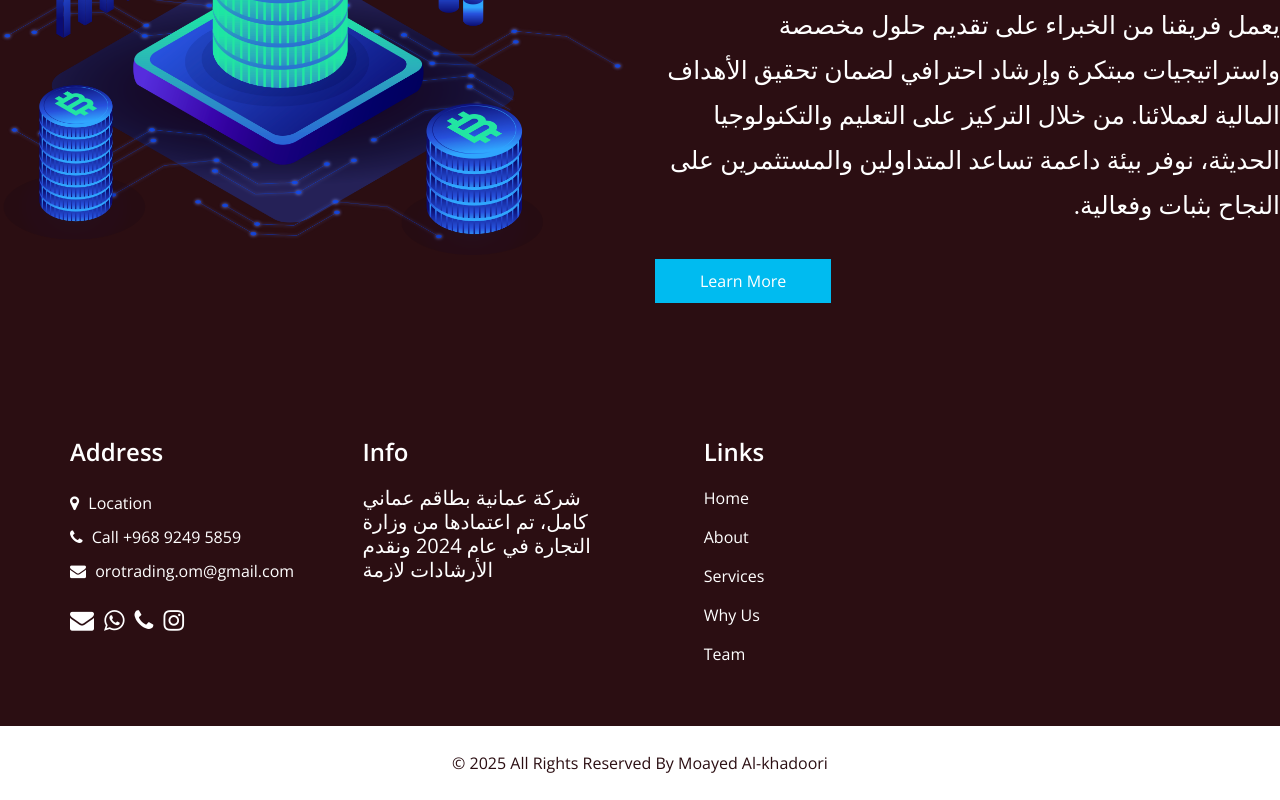
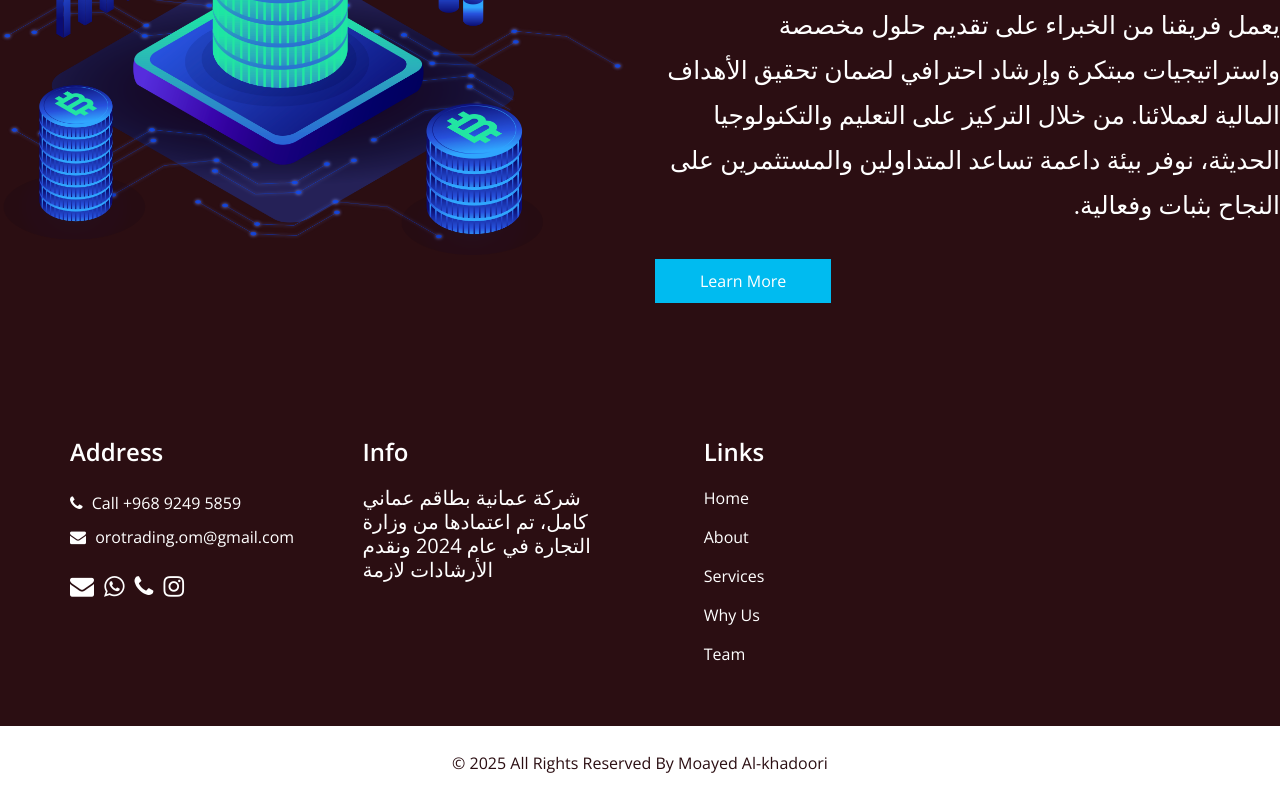
Before and after one commit to f5u9894/ORO-wep10, a plain HTML site: page about.html in a window 1280 px wide. Shown: the part 643-1443 px from the top of the page. Drawn offline with nearby package versions, Linux system fonts and the light colour scheme; some packages are replaced by stand-ins of ours.

Commit message:
Update about.html

```diff
--- a/about.html
+++ b/about.html
@@ -144,12 +144,6 @@
             </h4>
             <div class="contact_link_box">
               <a href="">
-                <i class="fa fa-map-marker" aria-hidden="true"></i>
-                <span>
-                  Location
-                </span>
-              </a>
-              <a href="">
                 <i class="fa fa-phone" aria-hidden="true"></i>
                 <span>
                   Call +968 9249 5859
```
